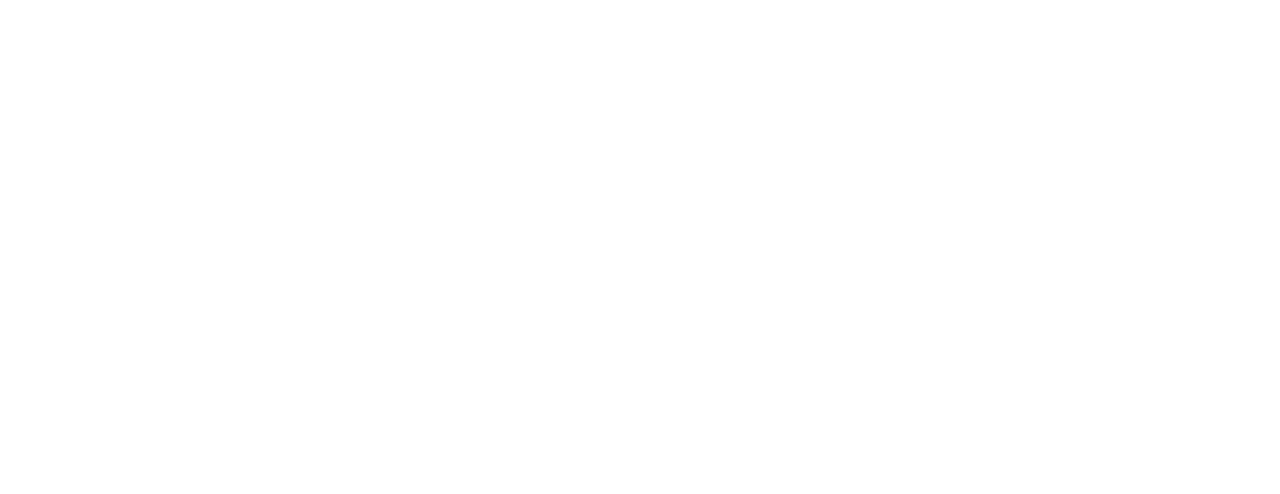
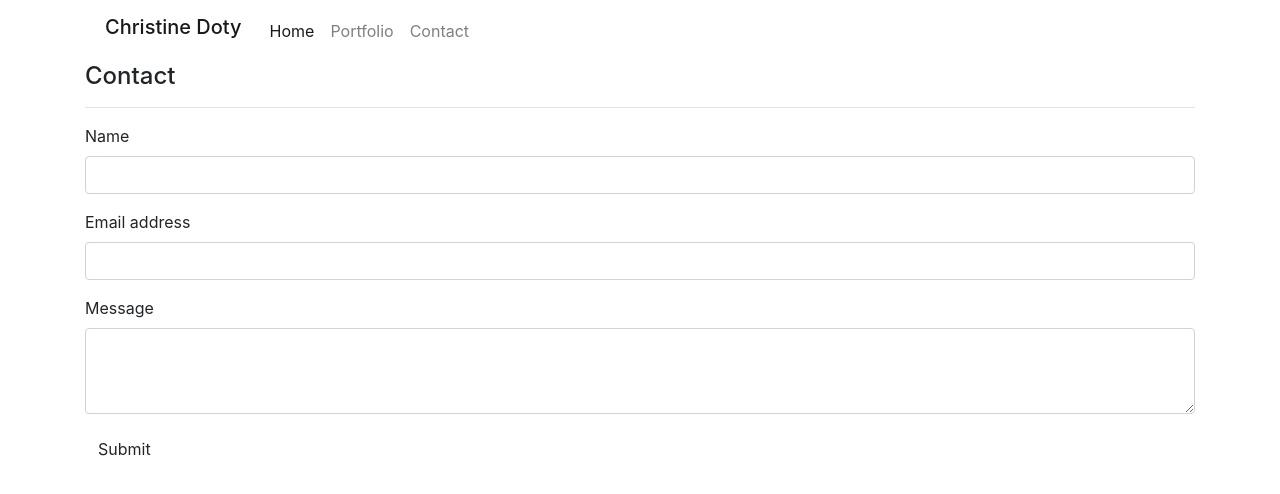
Before and after one commit to ChristineDoty/christine-doty-prework, a plain HTML site: page Module-1_Assessment/contact.html in a window 1280 px wide. Drawn offline with nearby package versions, Linux system fonts and the light colour scheme.

Commit message:
contact page html

```diff
--- a/Module-1_Assessment/contact.html
+++ b/Module-1_Assessment/contact.html
@@ -0,0 +1,63 @@
+<!doctype html>
+<html lang="en">
+  <head>
+    <!-- Required meta tags -->
+    <meta charset="utf-8">
+    <meta name="viewport" content="width=device-width, initial-scale=1, shrink-to-fit=no">
+
+    <!-- Bootstrap CSS -->
+    <link rel="stylesheet" href="https://stackpath.bootstrapcdn.com/bootstrap/4.4.1/css/bootstrap.min.css" integrity="sha384-Vkoo8x4CGsO3+Hhxv8T/Q5PaXtkKtu6ug5TOeNV6gBiFeWPGFN9MuhOf23Q9Ifjh" crossorigin="anonymous">
+
+    <title>Christine Doty | Contact</title>
+  </head>
+  <body>
+
+
+        <div class="container">
+            <nav class="navbar navbar-expand-lg navbar-light">
+                <a class="navbar-brand px-1 py-1 h1">Christine Doty</a>
+                <button class="navbar-toggler" data-target="#my-nav" data-toggle="collapse" aria-controls="my-nav" aria-expanded="false" aria-label="Toggle navigation">
+                    <span class="navbar-toggler-icon"></span>
+                </button>
+                <div id="my-nav" class="collapse navbar-collapse">
+                    <ul class="navbar-nav mr-auto">
+                        <li class="nav-item">
+                            <a class="nav-link active" href="index.html">Home</a>
+                        </li>
+                        <li class="nav-item">
+                            <a class="nav-link" href="#">Portfolio</a>
+                        </li>
+                        <li class="nav-item">
+                            <a class="nav-link" href="#">Contact</a>
+                        </li>
+                    </ul>
+                </div>
+            </nav>
+            <div class="mainContent">
+                <h4>Contact</h4>
+                <hr>
+                <form>
+                    <div class="form-group">
+                        <label for="Name">Name</label>
+                        <input type="text" class="form-control" id="Name">
+                    </div>
+                    <div class="form-group">
+                      <label for="Email">Email address</label>
+                      <input type="email" class="form-control" id="Email">
+                    </div>
+                    <div class="form-group">
+                        <label for="Message">Message</label>
+                        <textarea class="form-control" id="Message" rows="3"></textarea>
+                      </div>
+                    <button type="submit" class="btn">Submit</button>
+                  </form>
+            </div>
+        </div>
+
+    <!-- Optional JavaScript -->
+    <!-- jQuery first, then Popper.js, then Bootstrap JS -->
+    <script src="https://code.jquery.com/jquery-3.4.1.slim.min.js" integrity="sha384-J6qa4849blE2+poT4WnyKhv5vZF5SrPo0iEjwBvKU7imGFAV0wwj1yYfoRSJoZ+n" crossorigin="anonymous"></script>
+    <script src="https://cdn.jsdelivr.net/npm/popper.js@1.16.0/dist/umd/popper.min.js" integrity="sha384-Q6E9RHvbIyZFJoft+2mJbHaEWldlvI9IOYy5n3zV9zzTtmI3UksdQRVvoxMfooAo" crossorigin="anonymous"></script>
+    <script src="https://stackpath.bootstrapcdn.com/bootstrap/4.4.1/js/bootstrap.min.js" integrity="sha384-wfSDF2E50Y2D1uUdj0O3uMBJnjuUD4Ih7YwaYd1iqfktj0Uod8GCExl3Og8ifwB6" crossorigin="anonymous"></script>
+  </body>
+</html>
```
Also changed, not shown: Module-1_Assessment/index.html (+2 -2 lines), Module-1_Assessment/assets/images/papyrus.png (added).
